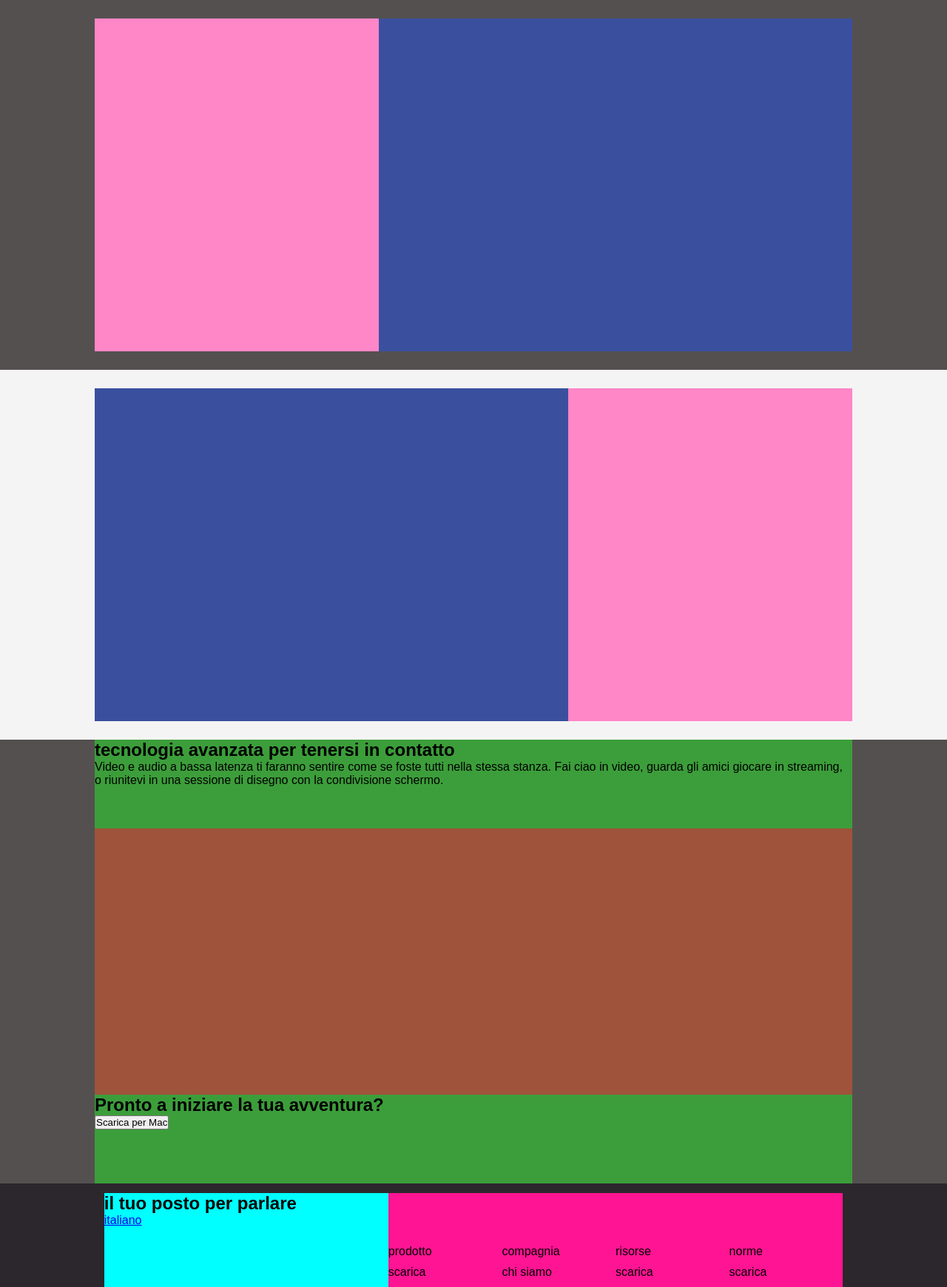
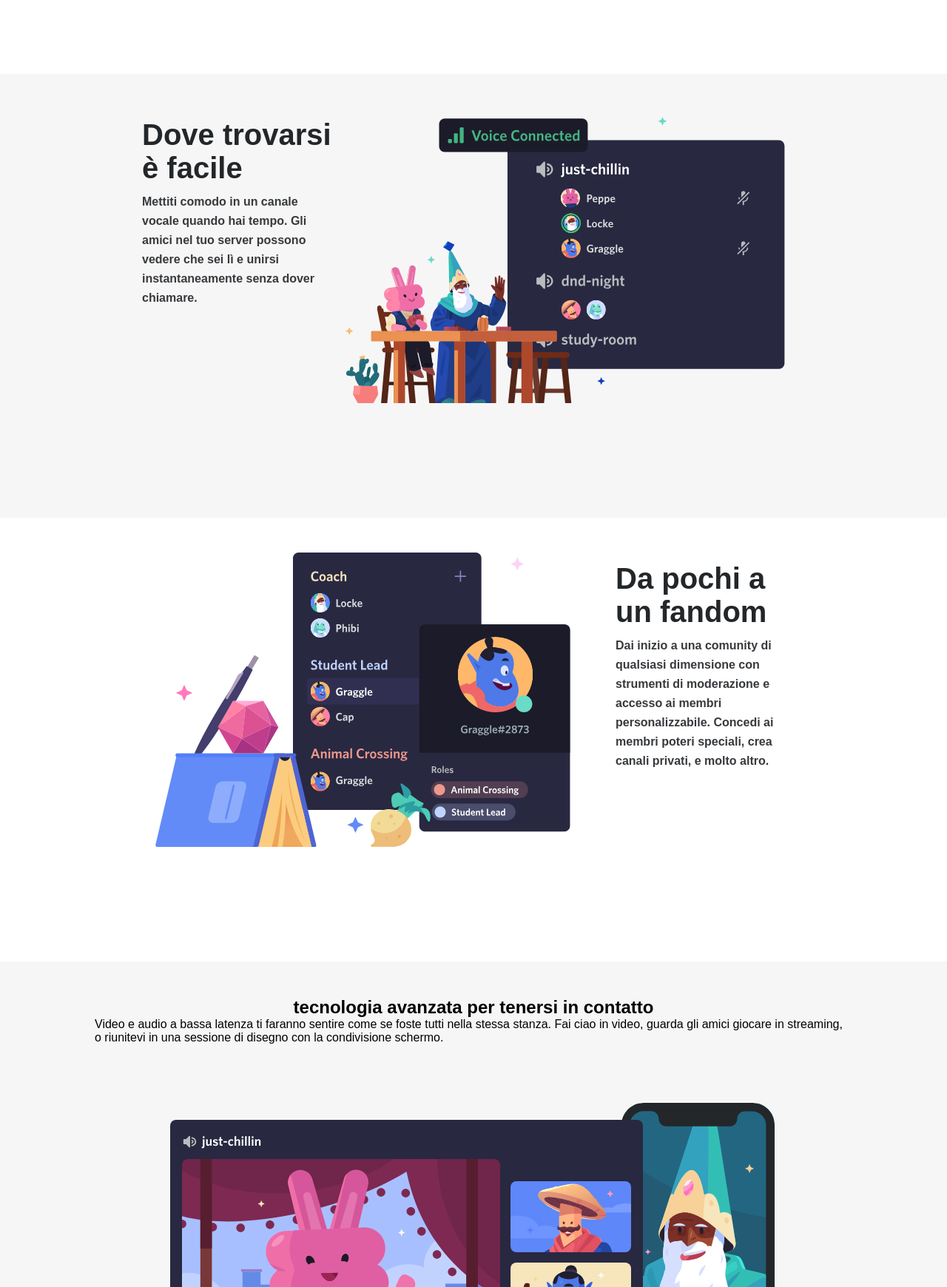
Before and after one commit to GiacomoArena/htmlcss-discord, a plain HTML site: page index.html in a window 1280 px wide. Shown: the part 1060-2800 px from the top of the page at 74% size. Drawn offline with Linux system fonts and the light colour scheme.

Commit message:
fix main bottom

```diff
--- a/css/style.css
+++ b/css/style.css
@@ -11,10 +11,22 @@ body{
 .link-utili{
   background-color: #FFFFFF;
   border-radius: 25px;
-  padding: 15px 15px;
+  padding: 15px 20px;
   text-decoration: none;
   font-weight: 600;
   color: #23272ae2;
+}
+main section aside h1{
+  margin-top: 30px;
+  font-size: 2.5rem;
+  font-weight: 700;
+  color: #23272a;
+}
+main section aside p{
+  color: #23272ae8;
+  line-height: 26px;
+  margin-top: 10px;
+  font-weight: 700;
 }
 
 
@@ -112,56 +124,86 @@ body{
   font-size: 15px;
   font-weight: 1000;
 }
+#open-link{
+  background-color: #23272A;
+  color: #FFFFFF;
+}
 /* MAIN RULES*/
 .main-container{
   display: flex;
   align-items: center;
   justify-content: center;
-  background-color: rgb(244, 244, 244);
+  background-color: #FFFFFF;
   width: 100%;
-  height: 500px;
+  height: 600px;
 }
 .main-container-center{
   display: flex;
   align-items: center;
   justify-content: center;
-  background-color: rgb(84, 80, 80);
+  background-color: #F6F6F6;
   width: 100%;
-  height: 500px;
+  height: 600px;
 }
-.main-div{
+.main-div1{
   width: 50%;
   height: 90%;
-  background-color: rgb(58, 80, 158);
+  background-image: url(../img/item1.svg);
+  background-size: contain;
+  background-repeat: no-repeat;
 }
-.aside-section{
-  width: 30%;
+.aside-section1{
+  width: 20%;
   height: 90%;
-  background-color: rgb(255, 134, 199);
+  text-align: left;
+}
+.main-div2{
+  width: 50%;
+  height: 90%;
+  background-image: url(../img/item2.svg);
+  background-size: contain;
+  background-repeat: no-repeat;
+}
+.aside-section2{
+  width: 20%;
+  height: 90%;
+  text-align: left;
+}
+.main-div3{
+  width: 50%;
+  height: 90%;
+  background-image: url(../img/item3.svg);
+  background-size: contain;
+  background-repeat: no-repeat;
+}
+.aside-section3{
+  width: 20%;
+  height: 90%;
+  text-align: left;
 }
 .big-container{
   display: flex;
   flex-direction: column;
   align-items: center;
   justify-content: center;
-  background-color: rgb(84, 80, 80);
+  background-color: #F6F6F6;
   width: 100%;
-  height: 600px;
+  height: 800px;
 }
-.main-big-div1{
+.big-div-text{
+  display: flex;
+  flex-direction: column;
+  justify-content: center;
+  align-items: center;
   width: 80%;
   height: 20%;
-  background-color: rgb(60, 158, 58);
 }
-.main-big-div2{
+.main-big-div-img{
   width: 80%;
   height: 60%;
-  background-color: rgb(158, 83, 58);
-}
-.main-big-div3{
-  width: 80%;
-  height: 20%;
-  background-color: rgb(60, 158, 58);
+  background-image: url(../img/item4-big.svg);
+  background-repeat: no-repeat;
+  background-position: center;
 }
 
 
--- a/index.html
+++ b/index.html
@@ -40,10 +40,10 @@
           <div>
             <ul >
               <li>
-                <a class="link-utili" href="#"><span id="symbol"> &darr;</span> Scarica per Mac</a>
+                <a class="link-utili" href="#"><span <i class="fa-sharp fa-solid fa-arrow-down"></i></span> Scarica per Mac</a>
               </li>
               <li>
-                <a class="link-utili" href="#">Apri Discord nel tuo browser</a>
+                <a id="open-link" class="link-utili" href="#">Apri Discord nel tuo browser</a>
               </li>
             </ul>
           </div>
@@ -56,34 +56,43 @@
   <main >
 
     <section class="main-container">
-      <div class="main-div">
+      <div class="main-div1">
 
       </div>
-      <aside class="aside-section">
-
+      <aside class="aside-section1">
+        <h1>Un luogo a invito con tutto lo spazio necessario per parlare</h1>
+        <p>
+          I server Discord sono organizzati in canali tematici in cui puoi collaborare, condividere o semplicemente parlare della tua giornata senza intasare una chat di gruppo.
+        </p>
       </aside>
     </section>
 
     <section class="main-container-center">
-      <aside class="aside-section">
-
+      <aside class="aside-section2">
+        <h1>Dove trovarsi è facile</h1>
+        <p>
+          Mettiti comodo in un canale vocale quando hai tempo. Gli amici nel tuo server possono vedere che sei lì e unirsi instantaneamente senza dover chiamare.
+        </p>
       </aside>
-      <div class="main-div">
+      <div class="main-div2">
 
       </div>
 
     </section>
     <section class="main-container">
-      <div class="main-div">
+      <div class="main-div3">
 
       </div>
-      <aside class="aside-section">
-
+      <aside class="aside-section3">
+        <h1>Da pochi a un fandom</h1>
+        <p>
+          Dai inizio a una comunity di qualsiasi dimensione con strumenti di moderazione e accesso ai membri personalizzabile. Concedi ai membri poteri speciali, crea canali privati, e molto altro.
+        </p>
       </aside>
     </section>
     <!-- last and biggest section  -->
     <section class="big-container">
-      <div class="main-big-div1">
+      <div class="big-div-text">
         <h2>
           tecnologia avanzata per tenersi in contatto
         </h2>
@@ -92,17 +101,15 @@
         </p>
       </div>
 
-      <div class="main-big-div2">
+      <div class="main-big-div-img">
 
       </div>
 
-      <div class="main-big-div3">
+      <div class="big-div-text">
         <h2>
           Pronto a iniziare la tua avventura?
         </h2>
-        <button>
-          Scarica per Mac
-        </button>
+        <a class="link-utili" href="#"><span <i class="fa-sharp fa-solid fa-arrow-down"></i></span> Scarica per Mac</a>
       </div>
     </section>
 
```
